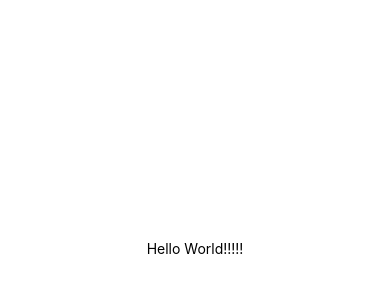
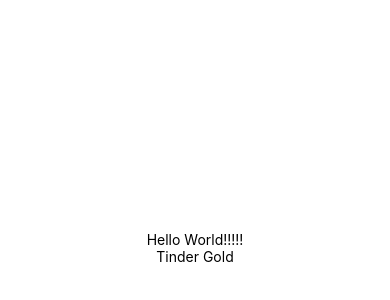
Before and after one commit to alpemreoz/ReactNative-Project, a React Native app: screen / in a window 390 px wide. Shown: the part 174-474 px from the top of the page. Built offline with nearby package versions, Linux system fonts and the light colour scheme.

Commit message:
tittle to app.js

```diff
--- a/App.js
+++ b/App.js
@@ -1,10 +1,12 @@
 import { StatusBar } from 'expo-status-bar';
 import { StyleSheet, Text, View } from 'react-native';
+import data from "./assets/data.json";
 
 export default function App() {
   return (
     <View style={styles.container}>
       <Text>Hello World!!!!!</Text>
+      <Text>{data[0].title}</Text>
       <StatusBar style="auto" />
     </View>
   );
```
